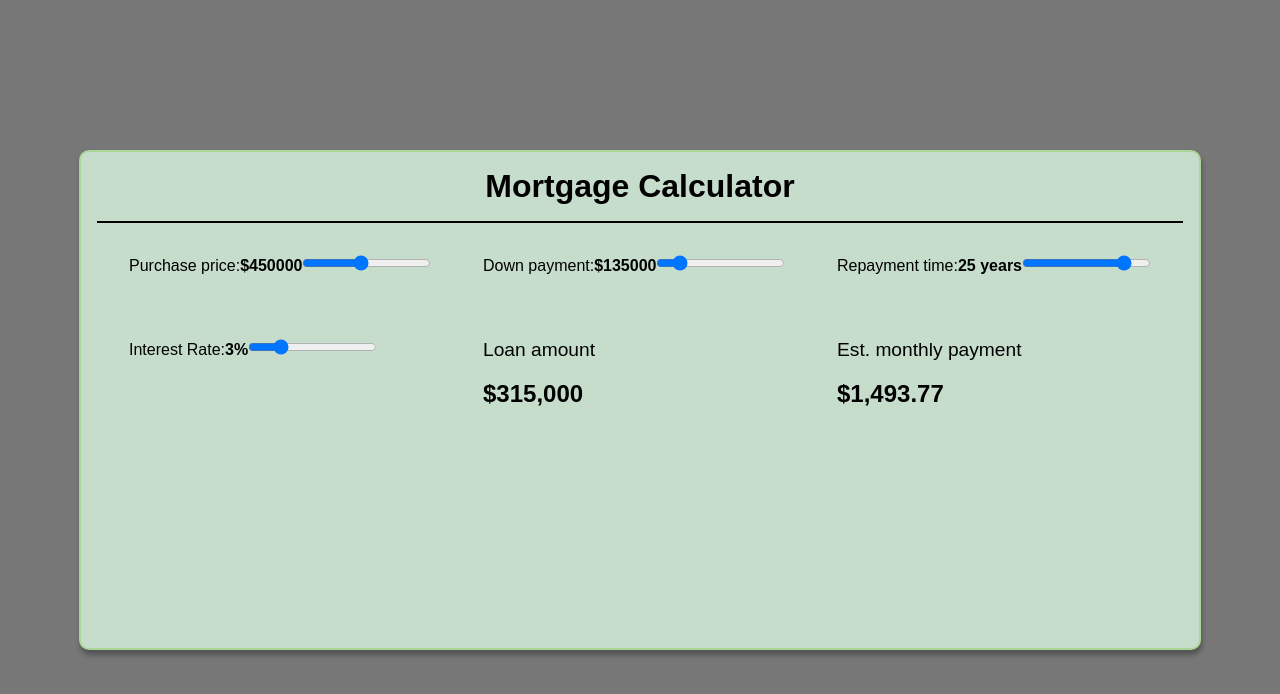
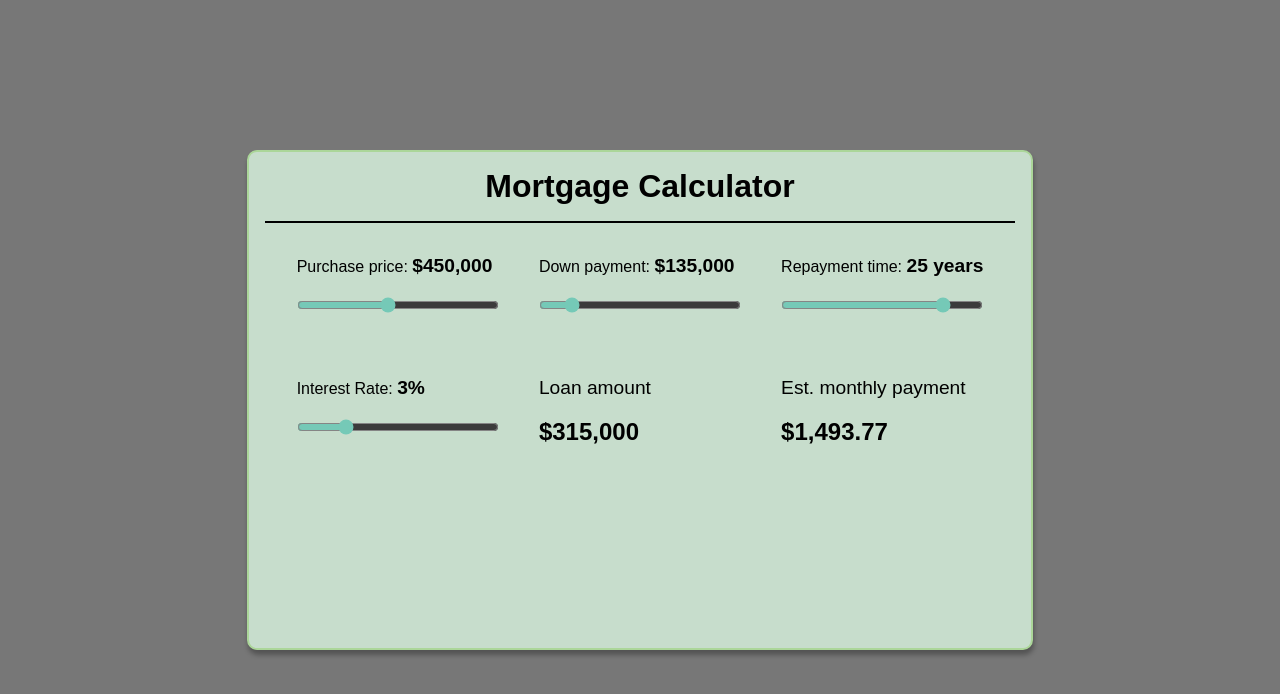
Before and after one commit to ritatanght/Mortgage-calculator, a Vue app: page / in a window 1280 px wide. Shown: the top 694 px of the page. Built offline with nearby package versions, Linux system fonts and the light colour scheme.

Commit message:
Add styles

```diff
--- a/src/components/Input.vue
+++ b/src/components/Input.vue
@@ -21,9 +21,11 @@ export default {
 
 <template>
   <div>
-    <label :for="input.label.split(' ').join('-')">{{ input.label }}:</label>
+    <label :for="input.label.split(' ').join('-')">{{ input.label }}: </label>
     <strong>{{
-      input.unit === "$" ? input.unit + input.value : input.value + input.unit
+      this.input.unit === "$"
+        ? this.input.unit + this.input.value.toLocaleString("en-CA")
+        : this.input.value + this.input.unit
     }}</strong>
     <input
       type="range"
@@ -35,4 +37,22 @@ export default {
   </div>
 </template>
 
-<style scoped></style>
+<style scoped>
+strong {
+  font-size: 1.2rem;
+}
+
+input {
+  display: block;
+  margin-top: 1.5em;
+  width: 100%;
+  accent-color: #75c9b7;
+}
+
+@media (max-width: 700px) {
+  strong {
+    display: block;
+    margin-top: 0.5em;
+  }
+}
+</style>
```
